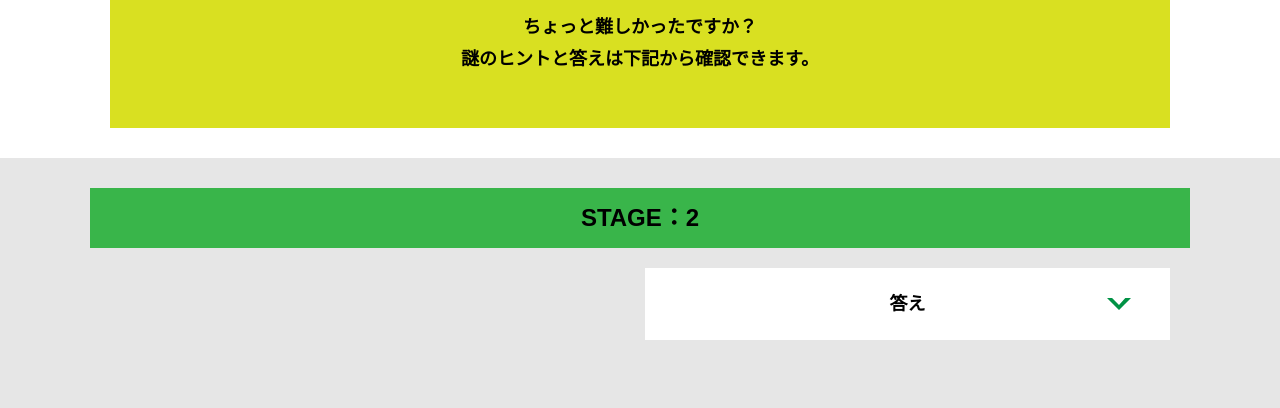
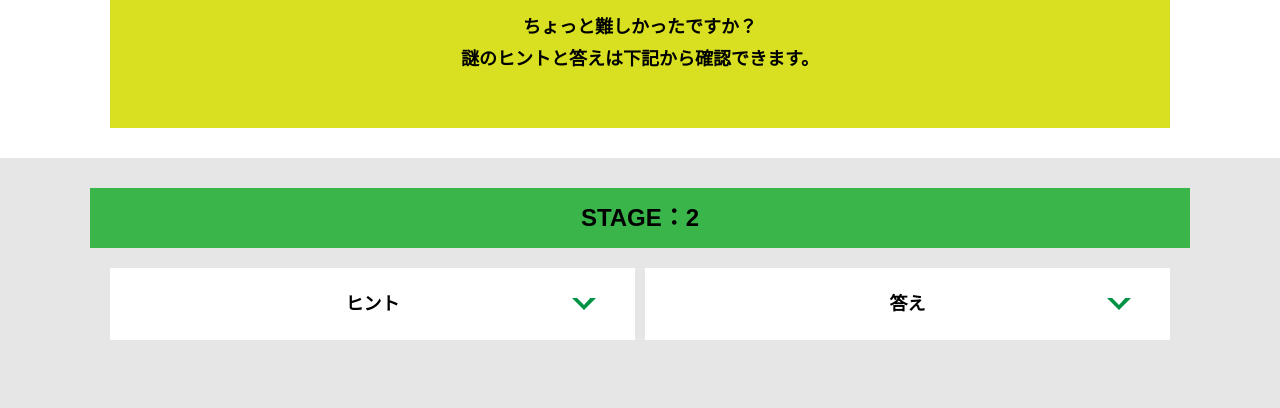
Before and after one commit to C0reN1on/alfa-yokohama-D19, a plain HTML site: page hint2.html in a window 1280 px wide. Shown: the part 392-800 px from the top of the page. Drawn offline with Linux system fonts and the light colour scheme.

Commit message:
Update hint2.html

```diff
--- a/hint2.html
+++ b/hint2.html
@@ -40,6 +40,10 @@
         <h2 class="section-title section-title--keycolor">STAGE：2</h2>
         <div class="row">
           <div class="column">
+            <div class="card">
+              <h3 class="card__title">ヒント<svg class="card__arrow"><use xlink:href="#arrow"></use></svg></h3>
+              <p class="card__content">色はSTAGE1にあるカレンダーの色を利用します！</p>
+            </div>
 
  <!-- 2-2ヒント追加
             <div class="card">
```
